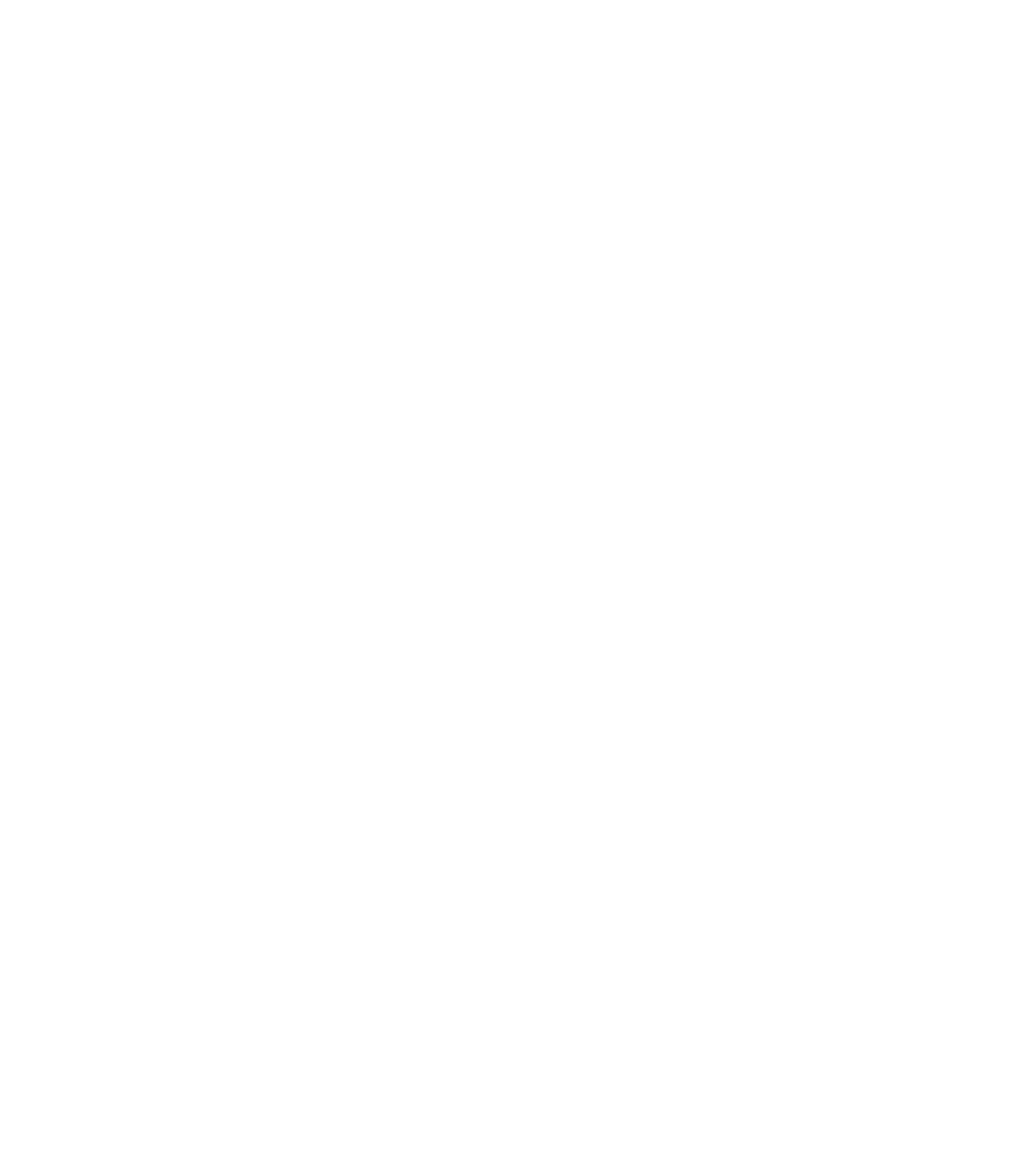
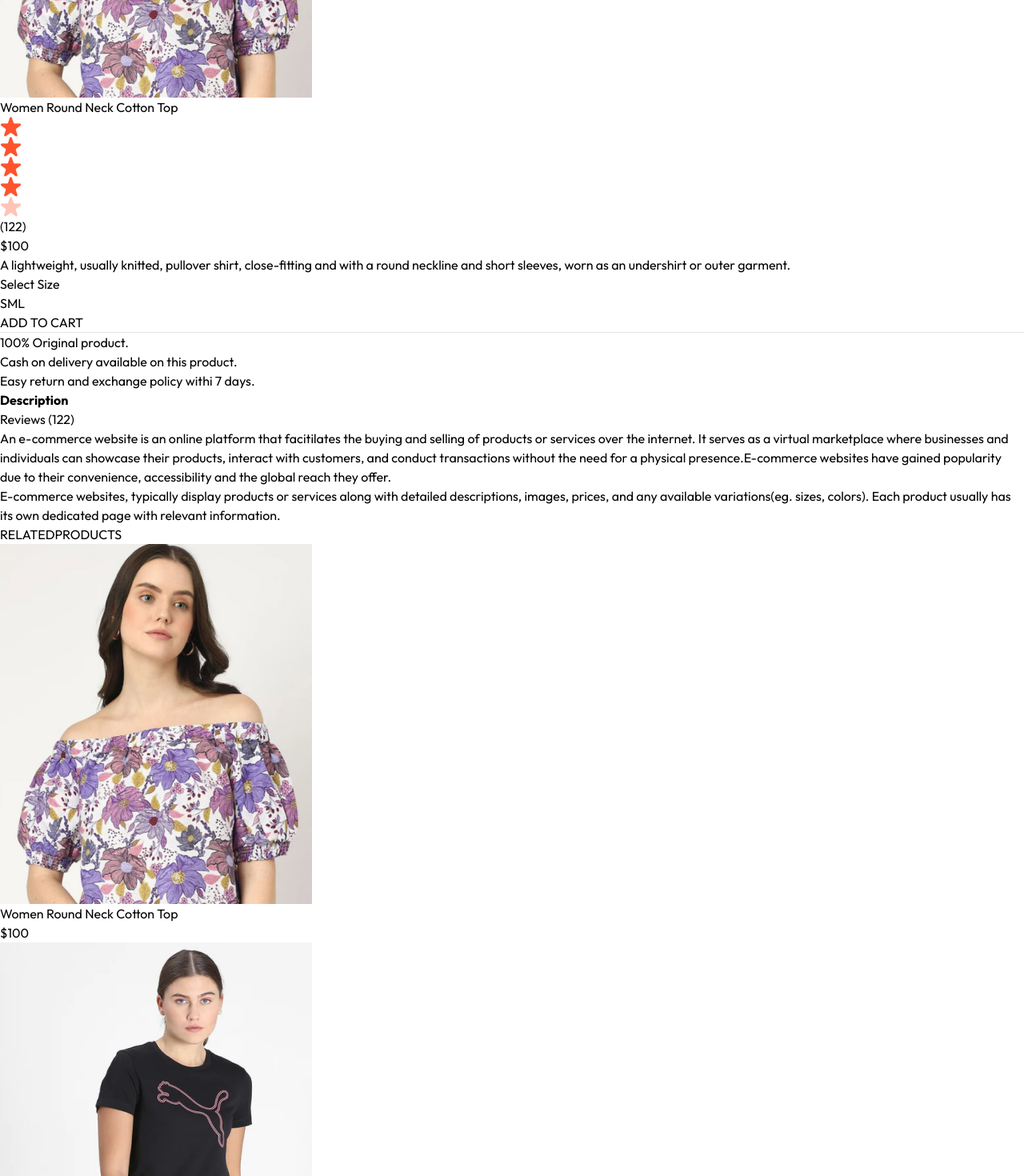
Before and after one commit to MdHashmi07/ecomm-forever-web, a React (Vite) app: page /product/aaaaa in a window 1280 px wide. Shown: the part 1300-2770 px from the top of the page at 80% size. Before the commit the page ends 858 px from the top, so only its background shows below. Built offline with nearby package versions, Linux system fonts and the light colour scheme.

Commit message:
Create product page, related product component, searchBar component

```diff
--- a/src/App.jsx
+++ b/src/App.jsx
@@ -11,6 +11,7 @@ import Orders from "./pages/Orders"
 import PlaceOrder from "./pages/PlaceOrder"
 import Navbar from './components/Navbar';
 import Footer from './components/Footer';
+import SearchBar from './components/SearchBar';
 
 
 
@@ -18,6 +19,7 @@ const App = () => {
   return (
     <div className='px-4 sm:px-[5vw] md:px-[7vw] lg:px-[9vw]'>
       <Navbar/>
+      <SearchBar/>
       <Routes>
         <Route path='/' element={<Home/>}/>
         <Route path='/collection' element={<Collection/>}/>
--- a/src/components/Navbar.jsx
+++ b/src/components/Navbar.jsx
@@ -1,9 +1,12 @@
-import React, { useState } from 'react'
+import React, { useContext, useState } from 'react'
 import {assets} from "../assets/assets"
 import { Link, NavLink } from 'react-router-dom'
+import { ShopContext } from '../context/ShopContext';
 
 const Navbar = () => {
     const[visible, setVisible] = useState(false);
+
+    const {setShowSearch} = useContext(ShopContext);
 
   return (
     <div className='flex items-center justify-between font-medium py-5'>
@@ -29,7 +32,7 @@ const Navbar = () => {
         </ul>
 
         <div className='flex items-center gap-6'>
-            <img src={assets.search_icon} alt="search-icon" className='w-5 cursor-pointer' />
+            <img onClick={() => setShowSearch(true)} src={assets.search_icon} alt="search-icon" className='w-5 cursor-pointer' />
             <div className='group relative'>
                 <img src={assets.profile_icon} alt="profile-icon" className='w-5 cursor-pointer' />
                 <div className='group-hover:block hidden absolute dropdown-menu right-0 pt-4'>
--- /dev/null
+++ b/src/components/RelatedProducts.jsx
@@ -0,0 +1,45 @@
+import React, { useContext, useEffect, useState } from 'react'
+import { ShopContext } from '../context/ShopContext'
+import Title from './Title';
+import ProductItems from './ProductItems'
+
+const RelatedProducts = ({category, subCategory}) => {
+
+    const products = useContext(ShopContext);
+    const [related, setRelated] = useState([]);
+
+    const filterRelatedProduct = () => {
+
+      if(products?.products.length > 0) {
+
+            let productCopy = products.products.slice();
+
+            productCopy = productCopy.filter((item) => category === item.category);
+            productCopy = productCopy.filter((item) => subCategory === item.subCategory);
+
+            setRelated(productCopy.slice(0,5));
+        }
+    }
+
+    useEffect(() => {
+        filterRelatedProduct();
+    }, [products]);
+
+  return (
+    <div className='my-24'>
+      <div className='text-center text-3xl py-2'>
+        <Title text1={'RELATED'} text2={'PRODUCTS'} />
+      </div>
+      <div className='grid grid-cols-2 sm:grid-cols-3 md:grid-cols-4 lg:grid-cols-5 gap-4 gap-y-6'>
+        {
+          related.map((item, index) => (
+            <ProductItems key={index} id={item._id} name={item.name} price={item.price} image={item.image}/>
+          ))
+
+        }
+      </div>
+    </div>
+  )
+}
+
+export default RelatedProducts
--- /dev/null
+++ b/src/components/SearchBar.jsx
@@ -0,0 +1,32 @@
+import React, { useContext, useEffect, useState } from 'react'
+import {ShopContext} from "../context/ShopContext"
+import { assets } from '../assets/assets'
+import {useLocation} from 'react-router-dom';
+
+const SearchBar = () => {
+
+  const {search, setSearch, showSearch, setShowSearch} = useContext(ShopContext);
+  const [visible, setVisible] = useState(false);
+  const location = useLocation();
+
+
+  useEffect(() => {
+    if(location.pathname.includes('collection')) {
+      setVisible(true);
+    }else{
+      setVisible(false);
+    }
+  }, [location]);
+
+  return showSearch  && visible ?  (
+    <div className='border-t border-b bg-gray-50 text-center'>
+      <div className='inline-flex justify-center items-center border border-gray-400 px-5 py-2 my-5 mx-3 rounded-full w-3/4 sm:w-1/2'>
+        <input value={search} onChange={(e) => setSearch(e.target.value)} className='flex-1 outline-none bg-inherit text-sm' type="text" placeholder='Search ' />
+        <img className='w-4' src={assets.search_icon} alt="search icon" />
+      </div>
+      <img onClick={() => setShowSearch(false)} className='w-3 inline cursor-pointer' src={assets.cross_icon} alt="cross icon" />
+    </div>
+  ) : null
+}
+
+export default SearchBar
--- a/src/context/ShopContext.jsx
+++ b/src/context/ShopContext.jsx
@@ -1,4 +1,4 @@
-import { createContext } from "react";
+import { createContext, useState } from "react";
 import { products } from "../assets/assets";
 
 
@@ -7,9 +7,13 @@ export const ShopContext = createContext();
 const ShopContextProvider = (props) => {
     const currency = '$';
     const delivery_fee = 10;
+    const [search, setSearch] = useState('');
+    const [showSearch, setShowSearch] = useState(false);
+
 
     const value = {
-        products, currency, delivery_fee
+        products, currency, delivery_fee,
+        search, setSearch, showSearch, setShowSearch
     }
 
     return (
--- a/src/index.css
+++ b/src/index.css
@@ -18,6 +18,10 @@ a.active hr {
   font-style: normal;
 }
 
+::-webkit-scrollbar {
+  display: none;
+}
+
 @media (max-width: 640px) {
   a.active {
     background-color: #000;
--- a/src/pages/Collection.jsx
+++ b/src/pages/Collection.jsx
@@ -6,7 +6,7 @@ import ProductItems from '../components/ProductItems'
 
 const Collection = () => {
 
-  const {products} = useContext(ShopContext);
+  const {products, search, showSearch} = useContext(ShopContext);
   const[showFilter, setShowFilter] = useState(false);
   const [filterProducts, setFilterProducts] = useState([]);
   const [categories, setCategories] = useState([]);
@@ -32,6 +32,10 @@ const Collection = () => {
   const applyFilter = () => {
 
     let productCopy = products.slice();
+
+    if(showSearch && search) {
+      productCopy = productCopy.filter(item => item.name.toLowerCase().includes(search.toLowerCase()));
+    }
 
     if(categories.length > 0) {
       productCopy = productCopy.filter(item => categories.includes(item.category));
@@ -63,7 +67,7 @@ const Collection = () => {
 
   useEffect(() => {
     applyFilter();
-  }, [categories, subCategories]);
+  }, [categories, subCategories, search, showSearch]);
 
   useEffect(() => {
     sortProduct();
--- a/src/pages/Product.jsx
+++ b/src/pages/Product.jsx
@@ -1,11 +1,92 @@
-import React from 'react'
+import React, { useContext, useEffect, useState } from 'react'
+import { useParams } from 'react-router-dom'
+import { ShopContext } from '../context/ShopContext';
+import { assets } from '../assets/assets';
+import RelatedProducts from '../components/RelatedProducts';
 
 const Product = () => {
-  return (
-    <div>
+  const { productId } = useParams();
+  const { products, currency } = useContext(ShopContext);
+  const [productData, setProductData] = useState(false);
+  const [image, setImage] = useState("");
+  const [size, setSize] = useState('');
 
+  const fetchproductData = async () => {
+    products.map((item) => {
+      if (item._id === productId) {
+        setProductData(item);
+        setImage(item.image[0]);
+        return null;
+      }
+    })
+  }
+
+  useEffect(() => {
+    fetchproductData();
+  }, [productId, products])
+  return productData ? (
+    <div className='border-t-2 pt-10 transition-opacity ease-in duration-500 opacity-100'>
+      {/*---------------Product Data---------------- */}
+      <div className='flex gap-12 sm:gap-12 flex-col sm:flex-row'>
+
+        {/*----------------------- Product Images-------------------- */}
+        <div className='flex-1 flex flex-col-reverse gap-3 sm:flex-row'>
+          <div className='flex sm:flex-col overflow-x-auto sm:overflow-y-scroll justify-between sm:justify-normal sm:w-[18.7%] w-full'>
+              {
+                productData.image.map((item, index) => (
+                  <img onClick={() => setImage(item)} key={index} src={item} alt="image" className='w-[24%] sm:w-full sm:mb-3 flex-shrink-0 cursor-pointer'/>
+                ))
+              }
+          </div>
+          <div className='w-full sm:w-[80%]'>
+            <img className='w-full h-auto' src={image} alt="main image" />
+          </div>
+        </div>
+        {/*-------------------------Product Info-------------------------------------*/}
+        <div className='flex-1'>
+          <h1 className='font-medium text-2xl mt-2'>{productData.name}</h1>
+          <div className='flex items-center gap-1 mt-2'>
+                <img src={assets.star_icon} alt="star icon" className='w-3 5' />
+                <img src={assets.star_icon} alt="star icon" className='w-3 5' />
+                <img src={assets.star_icon} alt="star icon" className='w-3 5' />
+                <img src={assets.star_icon} alt="star icon" className='w-3 5' />
+                <img src={assets.star_dull_icon} alt="star icon" className='w-3 5' />
+                <p className='pl-2'>(122)</p>
+          </div>
+          <p className='font-medium text-3xl mt-5'>{currency}{productData.price}</p>
+          <p className='mt-5 text-gray-500 md:w-4/5'>{productData.description}</p>
+          <div className='flex flex-col gap-4 my-8'>
+            <p>Select Size</p>
+            <div className='flex gap-2'>
+              {productData.sizes.map((item, index) => (
+                <button onClick={() => setSize(item)} className={`border px-4 py-2 bg-gray-100 ${item === size ? 'border-orange-500': ''}`} key={index}>{item}</button>
+              ))}
+            </div>
+          </div>
+          <button className='bg-black text-white px-8 py-3 text-sm active:bg-gray-700'>ADD TO CART</button>
+          <hr className='mt-8 sm:w-4/5' />
+          <div className='text-sm text-gray-500 mt-5 flex flex-col gap-1'>
+            <p>100% Original product.</p>
+            <p>Cash on delivery available on this product.</p>
+            <p>Easy return and exchange policy withi 7 days.</p>
+          </div>
+        </div>
+      </div>
+      {/*-------------------Description & Review Section--------------------------*/}
+      <div className='mt-20'>
+        <div className='flex'>
+            <b className='border px-5 py-3 text-sm'>Description</b>
+            <p className='border px-5 py-3 text-sm'>Reviews (122)</p>
+        </div>
+        <div className='flex flex-col gap-4  border px-6 py-6 text-sm  text-gray-500'>
+              <p>An e-commerce  website is an online platform that facitilates the buying and selling of products or services over the internet. It serves as a virtual marketplace where businesses and individuals can showcase their products, interact with customers, and conduct transactions without the need for a physical presence.E-commerce websites have gained popularity due to their convenience, accessibility and the global reach they offer.</p>
+              <p>E-commerce websites, typically display products or services along with detailed descriptions, images, prices, and any available variations(eg. sizes, colors). Each product usually has its own dedicated page with relevant information.</p>
+        </div>
+      </div>
+      {/*-------------------Related Products------------------------------------- */}
+        <RelatedProducts category={productData.category} subCategory={productData.subCategory}/>
     </div>
-  )
+  ) : <div className='opacity-0'></div>
 }
 
 export default Product
```
